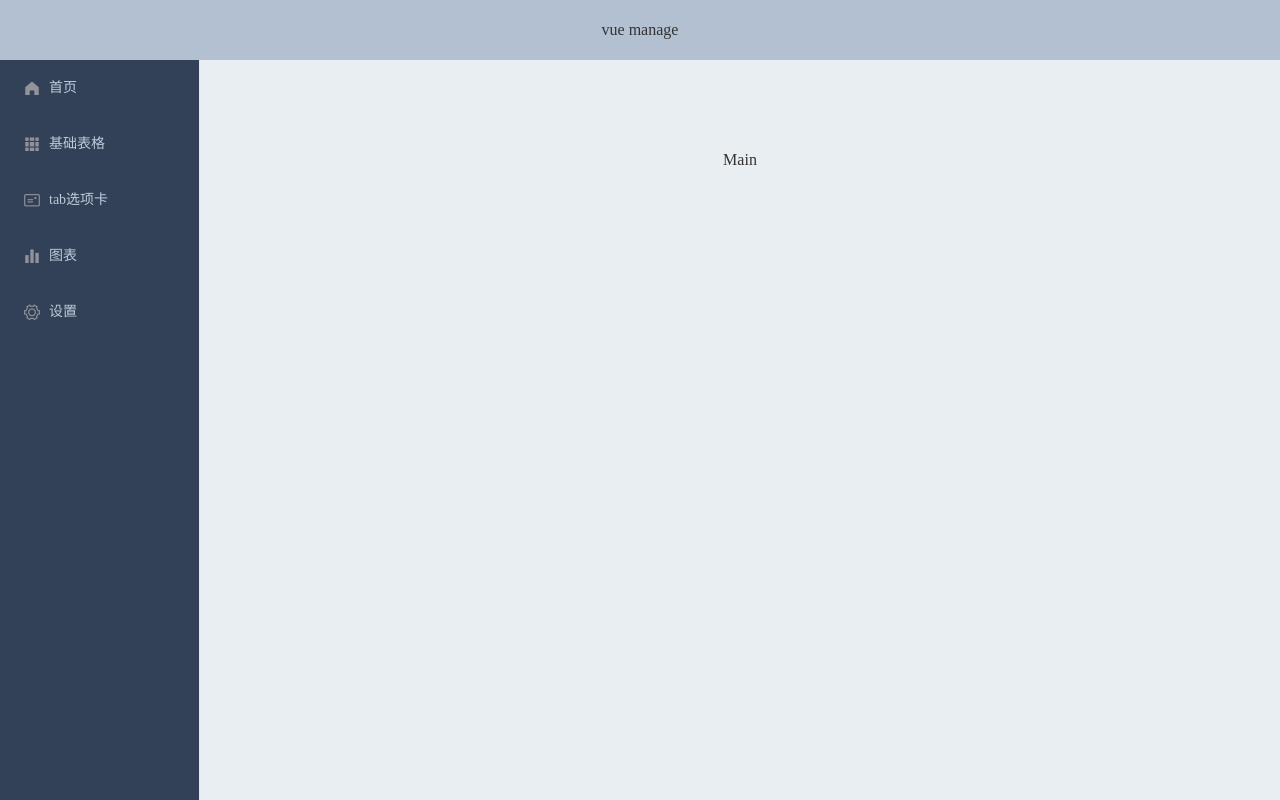
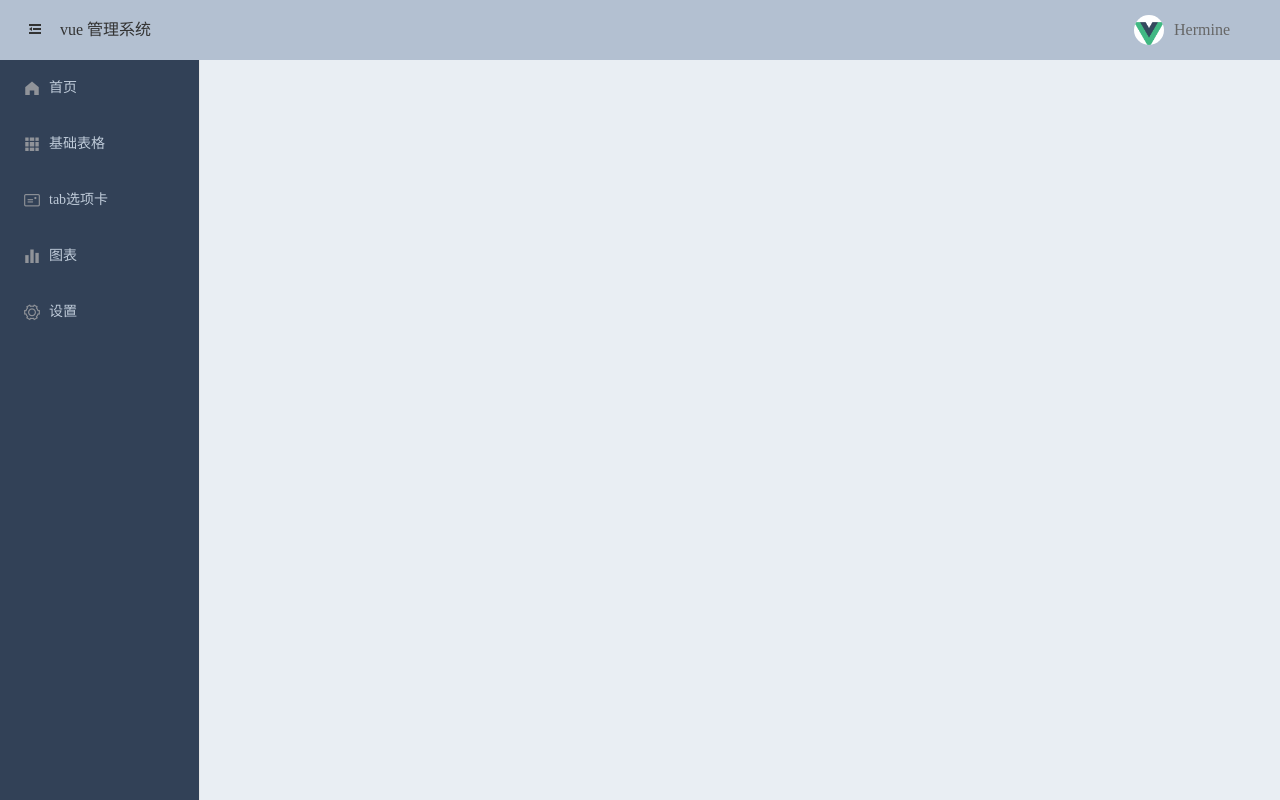
Before and after one commit to Hermman/vue-manage, a Vue app: page /#/ in a window 1280 px wide. Built offline with nearby package versions, Linux system fonts and the light colour scheme.

Commit message:
header component

```diff
--- /dev/null
+++ b/src/components/common/header/index.vue
@@ -0,0 +1,112 @@
+<template>
+  <header class="header">
+    <div class="header-lf">
+      <div class="header-fold">
+        <i class="el-icon-s-fold"></i>
+      </div>
+      <div class="header-logo">
+        <span>vue 管理系统</span>
+      </div>
+    </div>
+    <div class="header-rg">
+      <div class="user-info">
+        <div class="user-author">
+          <img src="../../../assets/logo.png" alt="头像" />
+        </div>
+        <span class="user-name">Hermine</span>
+        <div class="login-box">
+          <router-link class="login-box-link" to="/login">退出</router-link>
+        </div>
+      </div>
+    </div>
+  </header>
+</template>
+
+<script>
+export default {
+  name: "header"
+};
+</script>
+
+<style scoped>
+.header {
+  display: flex;
+  align-items: center;
+  justify-content: space-between;
+}
+.header .header-lf {
+  display: flex;
+  align-items: center;
+}
+.header .header-fold {
+  width: 30px;
+  height: 30px;
+  line-height: 30px;
+  margin-right: 10px;
+}
+.header .header-fold:hover {
+  cursor: pointer;
+  background: rgba(0, 0, 0, 0.3);
+}
+.user-info {
+  display: flex;
+  align-items: center;
+  position: relative;
+}
+.user-info:hover .login-box {
+  display: block;
+  cursor: pointer;
+}
+.user-author {
+  width: 30px;
+  height: 30px;
+  border-radius: 50%;
+  background: #fff;
+  overflow: hidden;
+}
+.user-author img {
+  width: 100%;
+  height: auto;
+}
+.user-name {
+  color: #666;
+  font-size: 16px;
+  margin-left: 10px;
+  margin-right: 30px;
+}
+.login-box {
+  display: none;
+  width: 100px;
+  min-height: 0px;
+  background: #fff;
+  border: 1px solid #ccc;
+  border-radius: 5px;
+  padding: 15px 0;
+  position: absolute;
+  top: 60px;
+  left: 0;
+}
+.login-box::before {
+  display: block;
+  content: "";
+  width: 12px;
+  height: 12px;
+  background: #fff;
+  border-left: 1px solid #ccc;
+  border-top: 1px solid #ccc;
+  transform: rotate(45deg);
+  position: absolute;
+  top: -7px;
+  left: 35px;
+}
+.login-box-link {
+  display: block;
+  height: 30px;
+  line-height: 30px;
+  color: #333;
+  font-size: 14px;
+}
+.login-box-link:hover {
+  background: #ccc;
+}
+</style>
--- a/src/views/home/index.vue
+++ b/src/views/home/index.vue
@@ -1,35 +1,32 @@
 <template>
   <el-container>
-    <el-header>vue manage</el-header>
+    <el-header>
+      <Header />
+    </el-header>
     <el-container class="el-container">
       <el-aside width="200px">
         <side-bar></side-bar>
       </el-aside>
-      <el-main>Main</el-main>
+      <el-main></el-main>
     </el-container>
-    <!-- <Menu />
-    <div class="content-right">
-      <nav-top :userInfo="{ userinfo }"></nav-top>
-    </div>
-  </div> -->
   </el-container>
 </template>
 
 <script>
 import { mapState } from "vuex";
+import Header from "@/components/common/header";
 import sideBar from "@/components/sideBar";
-// import navTop from "@/components/nav-top/navTop";
 
 export default {
   name: "home",
   data() {
     return {
-      user: "hehe",
+      user: "hehe"
     };
   },
   components: {
-    "side-bar": sideBar,
-    // "nav-top": navTop,
+    Header,
+    "side-bar": sideBar
   },
   created() {
     const user = this.$store.state.userinfo.user;
@@ -38,8 +35,8 @@ export default {
     }
   },
   computed: {
-    ...mapState(["userinfo"]),
-  },
+    ...mapState(["userinfo"])
+  }
 };
 </script>
 
```
